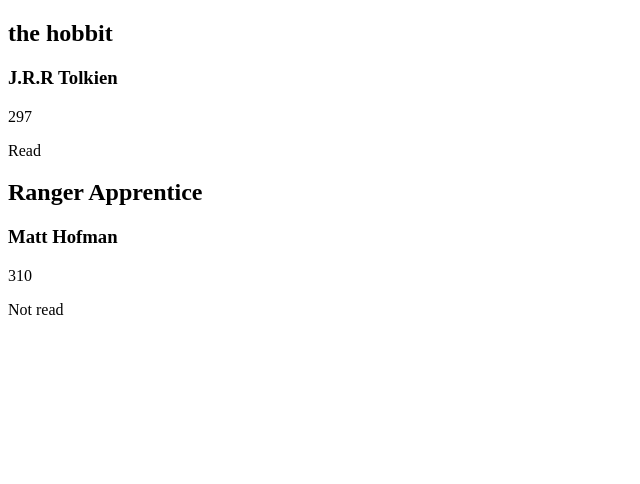
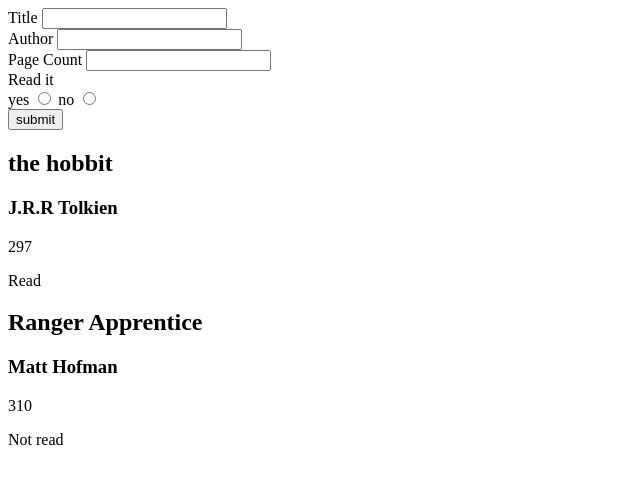
Before and after one commit to aaronsts/library_TOP, a plain HTML site: page index.html in a window 1280 px wide. Shown: the whole page, without its empty margins (0-640 px from the left). Drawn offline with Linux system fonts and the light colour scheme.

Commit message:
Added form

```diff
--- a/index.html
+++ b/index.html
@@ -9,6 +9,21 @@
         <link rel="stylesheet" href="stylesheet.css">
     </head>
     <body>
+        <form action='${Book}'>
+            <label>Title</label>
+            <input type="text" id="title" name="title"><br>
+            <label>Author</label>
+            <input type="text" id="author" name="author"><br>
+            <label>Page Count</label>
+            <input type="text" id="pages" name="pages"><br>
+            <label>Read it</label><br>
+            <label>yes</label>
+            <input type="radio" id="read" name="read">
+            <label>no</label>
+            <input type="radio" id="notread" name="notread"><br>
+            <input type="submit" value="submit">
+
+        </form>
         <div class="container">
 
         </div>
```
